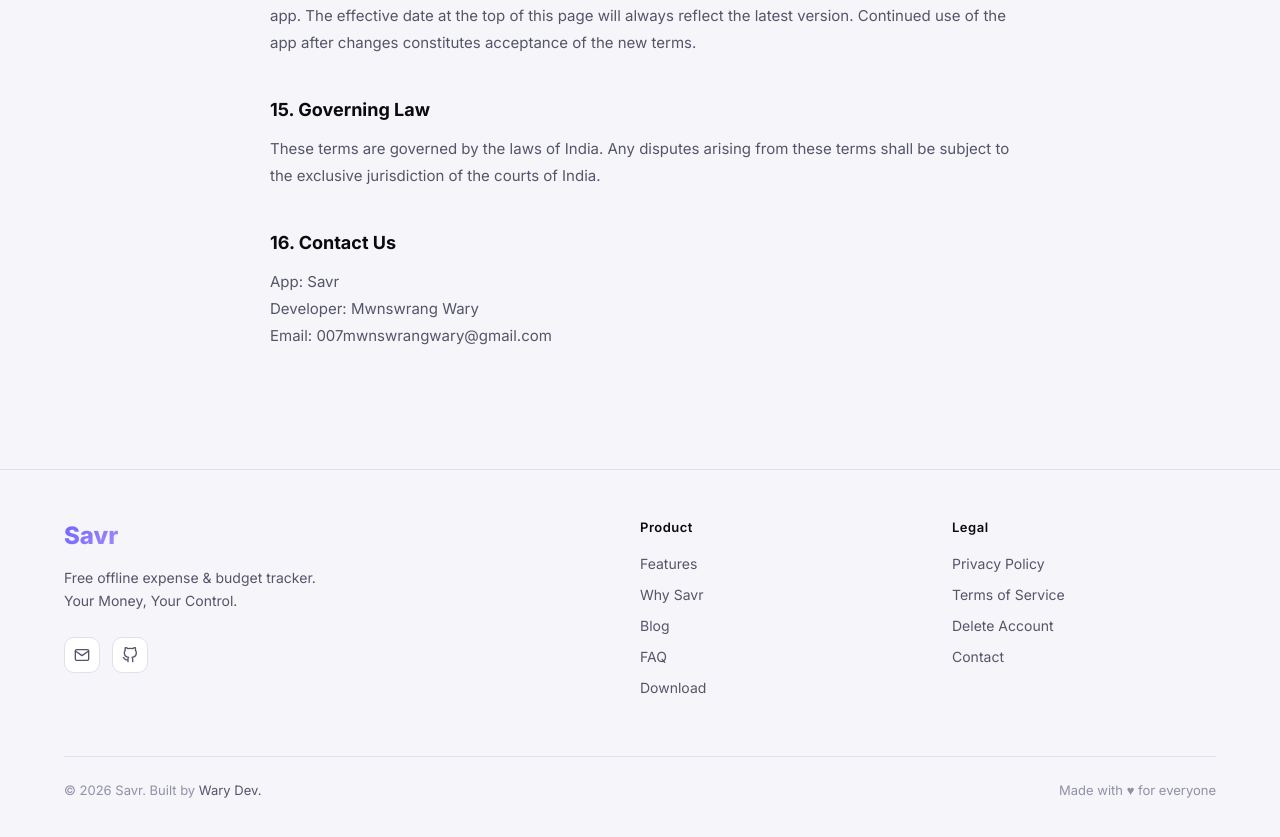
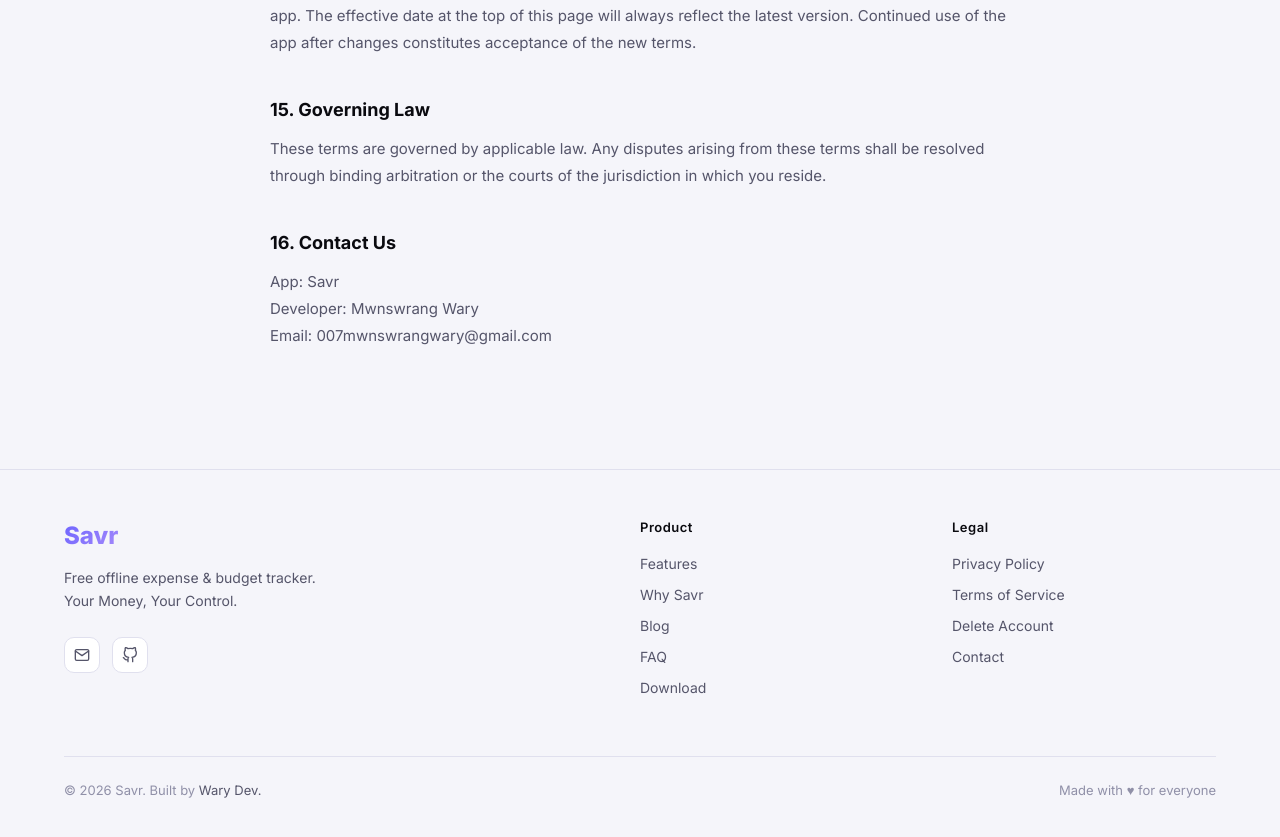
Before and after one commit to 007wary/savr-website, a Next.js app: page /terms in a window 1280 px wide. Shown: the part 3700-4537 px from the top of the page. Built offline with nearby package versions, Linux system fonts and the light colour scheme.

Commit message:
fix: remove India-specific references from terms of service

```diff
--- a/app/terms/page.js
+++ b/app/terms/page.js
@@ -65,7 +65,7 @@
               },
               {
                 title: '11. Limitation of Liability',
-                content: `To the maximum extent permitted by applicable law, Savr and its developer shall not be liable for any indirect, incidental, special, consequential, or punitive damages arising from your use of or inability to use the app, including but not limited to loss of data, loss of profits, or financial loss.\n\nOur total liability to you for any claims arising from these terms shall not exceed INR 500.`
+                content: `To the maximum extent permitted by applicable law, Savr and its developer shall not be liable for any indirect, incidental, special, consequential, or punitive damages arising from your use of or inability to use the app, including but not limited to loss of data, loss of profits, or financial loss.\n\nOur total liability to you for any claims arising from these terms shall not exceed USD 5.`
               },
               {
                 title: '12. Data Loss',
@@ -81,7 +81,7 @@
               },
               {
                 title: '15. Governing Law',
-                content: `These terms are governed by the laws of India. Any disputes arising from these terms shall be subject to the exclusive jurisdiction of the courts of India.`
+                content: `These terms are governed by applicable law. Any disputes arising from these terms shall be resolved through binding arbitration or the courts of the jurisdiction in which you reside.`
               },
               {
                 title: '16. Contact Us',
```
